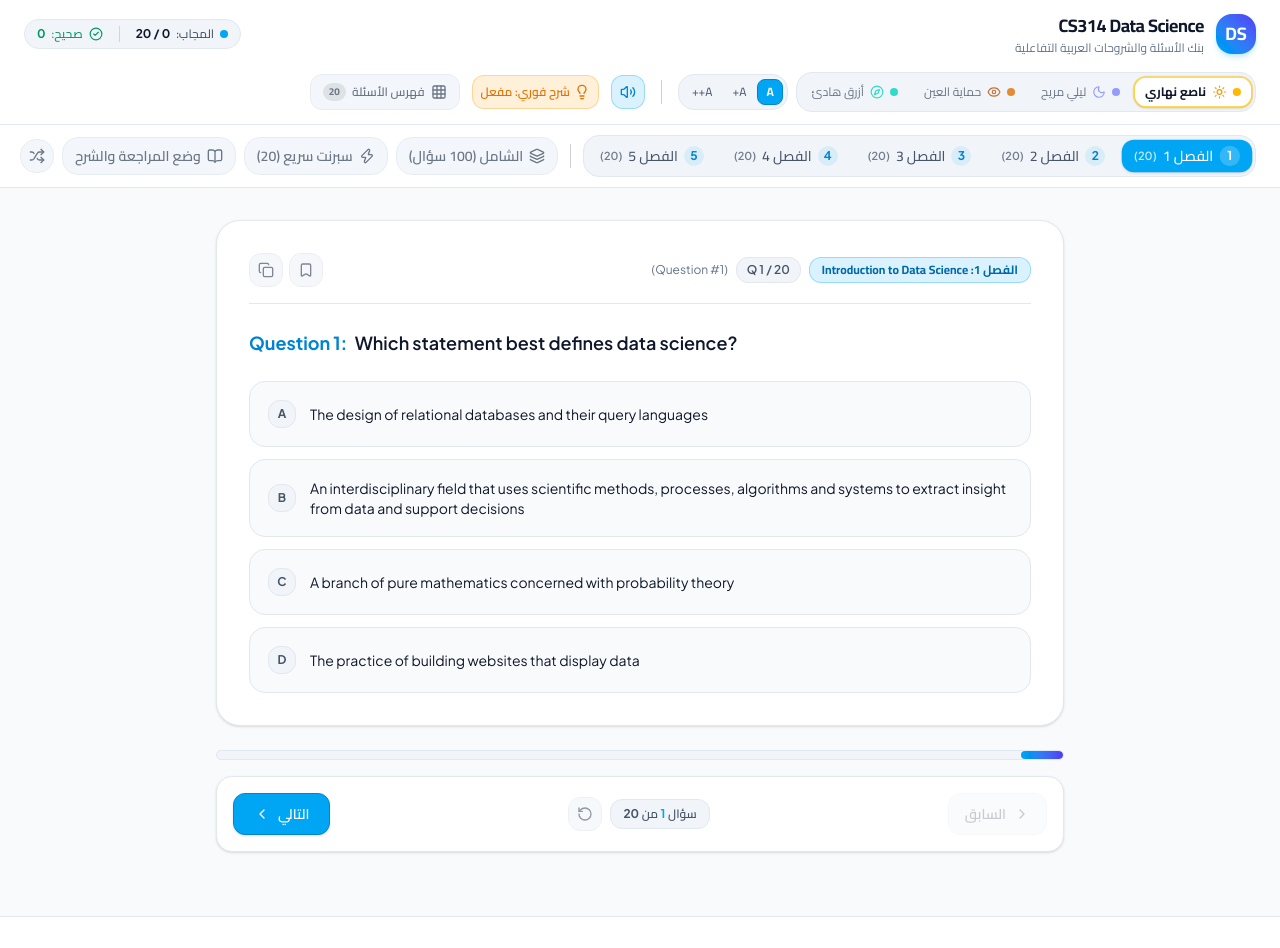
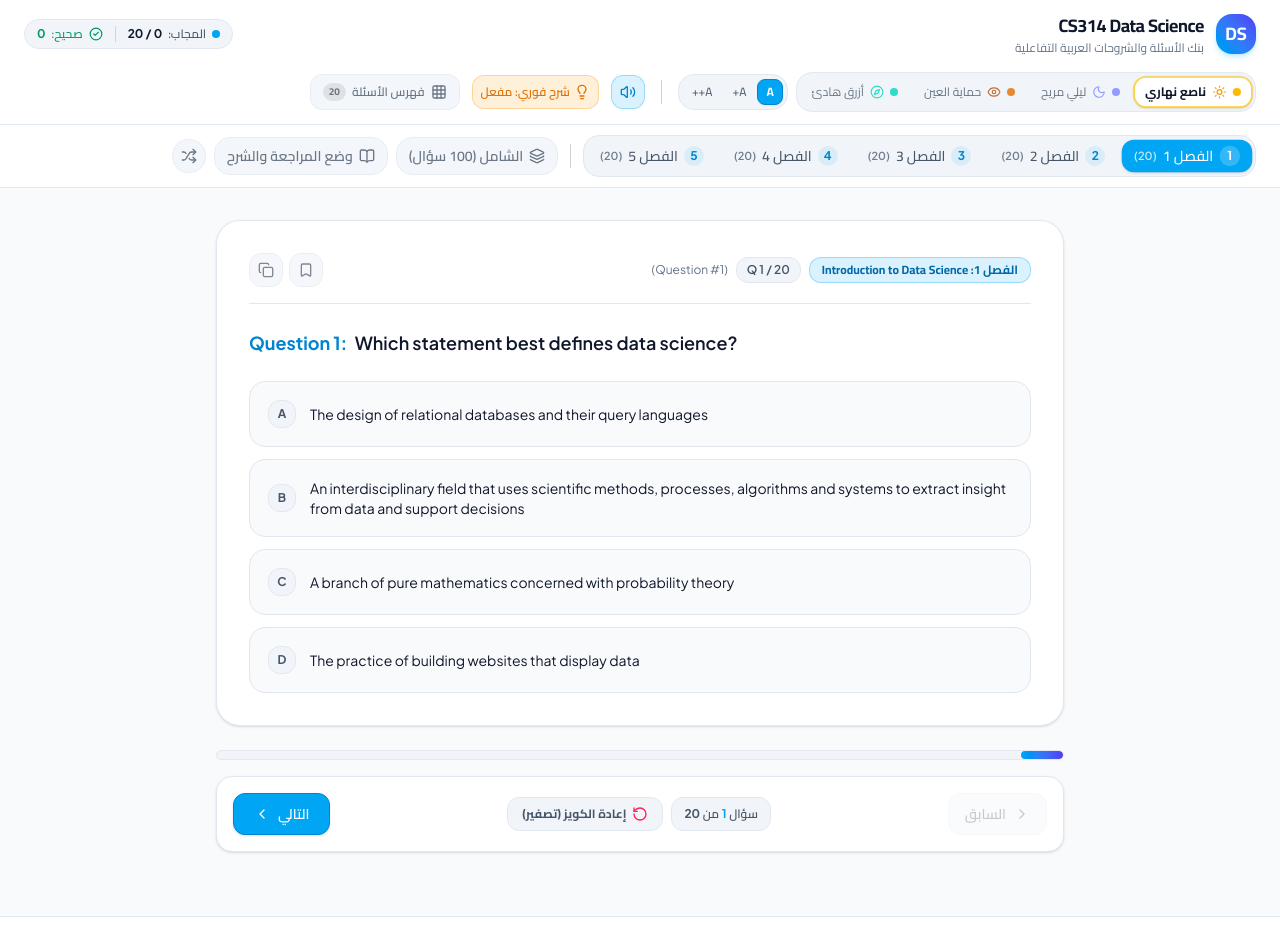
Before and after one commit to M0hamedabohelal/Bank-DS, a React (Vite) app: page / in a window 1280 px wide. Shown: the top 948 px of the page. Built offline with nearby package versions, Linux system fonts and the light colour scheme.

Commit message:
feat: remove sprint button, add prominent reset with zeroing, and set cursor: pointer on all buttons

```diff
--- a/src/components/layout/ChapterTabs.tsx
+++ b/src/components/layout/ChapterTabs.tsx
@@ -1,7 +1,7 @@
 import React from 'react';
 import { useQuiz } from '../../context/QuizContext';
 import { CHAPTERS } from '../../data/chapters';
-import { BookOpen, Zap, Bookmark, Layers, Shuffle } from 'lucide-react';
+import { BookOpen, Bookmark, Layers, Shuffle } from 'lucide-react';
 
 export const ChapterTabs: React.FC = () => {
   const { mode, selectedChapter, setMode, bookmarks, shuffleQuestions } = useQuiz();
@@ -61,20 +61,6 @@ export const ChapterTabs: React.FC = () => {
           <span>الشامل (100 سؤال)</span>
         </button>
 
-        {/* Sprint Mode: 20 Random */}
-        <button
-          onClick={() => setMode('sprint')}
-          className={`flex items-center gap-1.5 px-3 py-2 rounded-2xl text-xs sm:text-sm font-semibold transition-all border ${
-            mode === 'sprint'
-              ? 'bg-amber-500 text-white border-amber-600 shadow-sm'
-              : 'theme-muted-box border hover:opacity-100 opacity-80'
-          }`}
-          title="20 سؤال عشوائي من كل الفصول لاختبار سريع"
-        >
-          <Zap className="w-4 h-4" />
-          <span>سبرنت سريع (20)</span>
-        </button>
-
         {/* Study & Browse Mode */}
         <button
           onClick={() => setMode('study', selectedChapter || 1)}
--- a/src/components/layout/Header.tsx
+++ b/src/components/layout/Header.tsx
@@ -1,7 +1,7 @@
-import React from 'react';
+import React, { useState } from 'react';
 import { useQuiz } from '../../context/QuizContext';
 import { ThemeSelector } from '../common/ThemeSelector';
-import { Volume2, VolumeX, Lightbulb, Grid, CheckCircle2 } from 'lucide-react';
+import { Volume2, VolumeX, Lightbulb, Grid, CheckCircle2, RotateCcw, Check } from 'lucide-react';
 
 interface HeaderProps {
   onToggleDrawer: () => void;
@@ -17,7 +17,16 @@ export const Header: React.FC<HeaderProps> = ({ onToggleDrawer, isDrawerOpen })
     setSoundEnabled,
     score,
     mode,
+    resetQuiz,
   } = useQuiz();
+
+  const [resetHeaderToast, setResetHeaderToast] = useState(false);
+
+  const handleHeaderReset = () => {
+    resetQuiz();
+    setResetHeaderToast(true);
+    setTimeout(() => setResetHeaderToast(false), 2000);
+  };
 
   return (
     <header className="sticky top-0 z-30 border-b theme-border backdrop-blur-md theme-surface transition-colors">
@@ -44,7 +53,7 @@ export const Header: React.FC<HeaderProps> = ({ onToggleDrawer, isDrawerOpen })
 
         {/* Live Quiz Stats */}
         {mode !== 'study' && (
-          <div className="hidden md:flex items-center gap-4 px-3 py-1.5 rounded-2xl theme-muted-box border text-xs font-medium">
+          <div className="hidden md:flex items-center gap-3 px-3 py-1.5 rounded-2xl theme-muted-box border text-xs font-medium">
             <div className="flex items-center gap-1.5 theme-text-secondary">
               <span className="w-2 h-2 rounded-full bg-sky-500"></span>
               <span>المجاب:</span>
@@ -65,6 +74,25 @@ export const Header: React.FC<HeaderProps> = ({ onToggleDrawer, isDrawerOpen })
                   <span>النسبة:</span>
                   <span className="font-bold font-english">{score.percentage}%</span>
                 </div>
+                <div className="w-px h-4 theme-border bg-current opacity-20"></div>
+                {/* Header Reset Button */}
+                <button
+                  onClick={handleHeaderReset}
+                  className="flex items-center gap-1 text-[11px] text-rose-500 hover:text-rose-600 hover:underline transition-all"
+                  title="تصفح الكويز من البداية وتصفير الإجابات"
+                >
+                  {resetHeaderToast ? (
+                    <>
+                      <Check className="w-3.5 h-3.5 text-emerald-500" />
+                      <span className="text-emerald-500 font-bold">تم التصفير</span>
+                    </>
+                  ) : (
+                    <>
+                      <RotateCcw className="w-3.5 h-3.5" />
+                      <span>تصفير</span>
+                    </>
+                  )}
+                </button>
               </>
             )}
           </div>
--- a/src/components/quiz/QuizControls.tsx
+++ b/src/components/quiz/QuizControls.tsx
@@ -1,6 +1,6 @@
-import React from 'react';
+import React, { useState } from 'react';
 import { useQuiz } from '../../context/QuizContext';
-import { ChevronRight, ChevronLeft, Award, RotateCcw } from 'lucide-react';
+import { ChevronRight, ChevronLeft, Award, RotateCcw, Check } from 'lucide-react';
 
 interface QuizControlsProps {
   onShowResults: () => void;
@@ -18,6 +18,8 @@ export const QuizControls: React.FC<QuizControlsProps> = ({ onShowResults }) =>
     score,
   } = useQuiz();
 
+  const [justReset, setJustReset] = useState(false);
+
   const isFirst = currentIndex === 0;
   const isLast = currentIndex === questions.length - 1;
   const progressPercent = Math.round(((currentIndex + 1) / questions.length) * 100);
@@ -26,6 +28,14 @@ export const QuizControls: React.FC<QuizControlsProps> = ({ onShowResults }) =>
   const handleSubmit = () => {
     submitExam();
     onShowResults();
+  };
+
+  const handleReset = () => {
+    resetQuiz();
+    setJustReset(true);
+    setTimeout(() => {
+      setJustReset(false);
+    }, 2000);
   };
 
   return (
@@ -55,12 +65,35 @@ export const QuizControls: React.FC<QuizControlsProps> = ({ onShowResults }) =>
         </button>
 
         {/* Middle Quick Actions */}
-        <div className="flex items-center gap-2">
+        <div className="flex flex-wrap items-center gap-2">
           {/* Question Indicator */}
-          <div className="px-3 py-1.5 rounded-xl theme-muted-box border text-xs font-semibold theme-text-secondary">
+          <div className="px-3 py-2 rounded-xl theme-muted-box border text-xs font-semibold theme-text-secondary">
             سؤال <span className="font-english font-bold text-sky-500">{currentIndex + 1}</span> من{' '}
             <span className="font-english font-bold">{questions.length}</span>
           </div>
+
+          {/* Dedicated Reset Quiz Button with full zeroing */}
+          <button
+            onClick={handleReset}
+            className={`flex items-center gap-1.5 px-3.5 py-2 rounded-xl text-xs font-bold transition-all border ${
+              justReset
+                ? 'bg-emerald-500 text-white border-emerald-600 shadow-sm'
+                : 'theme-muted-box border hover:bg-rose-500/15 hover:text-rose-500 hover:border-rose-500/30'
+            }`}
+            title="تصفير كافة الإجابات والبدء من السؤال الأول"
+          >
+            {justReset ? (
+              <>
+                <Check className="w-4 h-4" />
+                <span>تم تصفير الإجابات!</span>
+              </>
+            ) : (
+              <>
+                <RotateCcw className="w-4 h-4 text-rose-500" />
+                <span>إعادة الكويز (تصفير)</span>
+              </>
+            )}
+          </button>
 
           {/* Submit / Results Button */}
           {(allAnswered || score.answered >= 5 || isLast) && (
@@ -72,15 +105,6 @@ export const QuizControls: React.FC<QuizControlsProps> = ({ onShowResults }) =>
               <span>{isExamSubmitted ? 'عرض بطاقة النتيجة' : 'إنهاء وحساب النتيجة'}</span>
             </button>
           )}
-
-          {/* Reset Quiz */}
-          <button
-            onClick={resetQuiz}
-            className="p-2 rounded-xl theme-muted-box border hover:opacity-100 opacity-60 transition-colors"
-            title="إعادة تعيين الإجابات والبدء من جديد"
-          >
-            <RotateCcw className="w-4 h-4" />
-          </button>
         </div>
 
         {/* Next Button */}
--- a/src/index.css
+++ b/src/index.css
@@ -95,6 +95,11 @@ body {
   min-height: 100vh;
 }
 
+/* Force pointer cursor on all buttons and interactive elements */
+button, [role="button"], input[type="button"], input[type="submit"], select {
+  cursor: pointer !important;
+}
+
 /* Custom Semantic Theme Classes that dynamically respond to data-theme */
 .theme-card {
   background-color: var(--bg-card);
```
